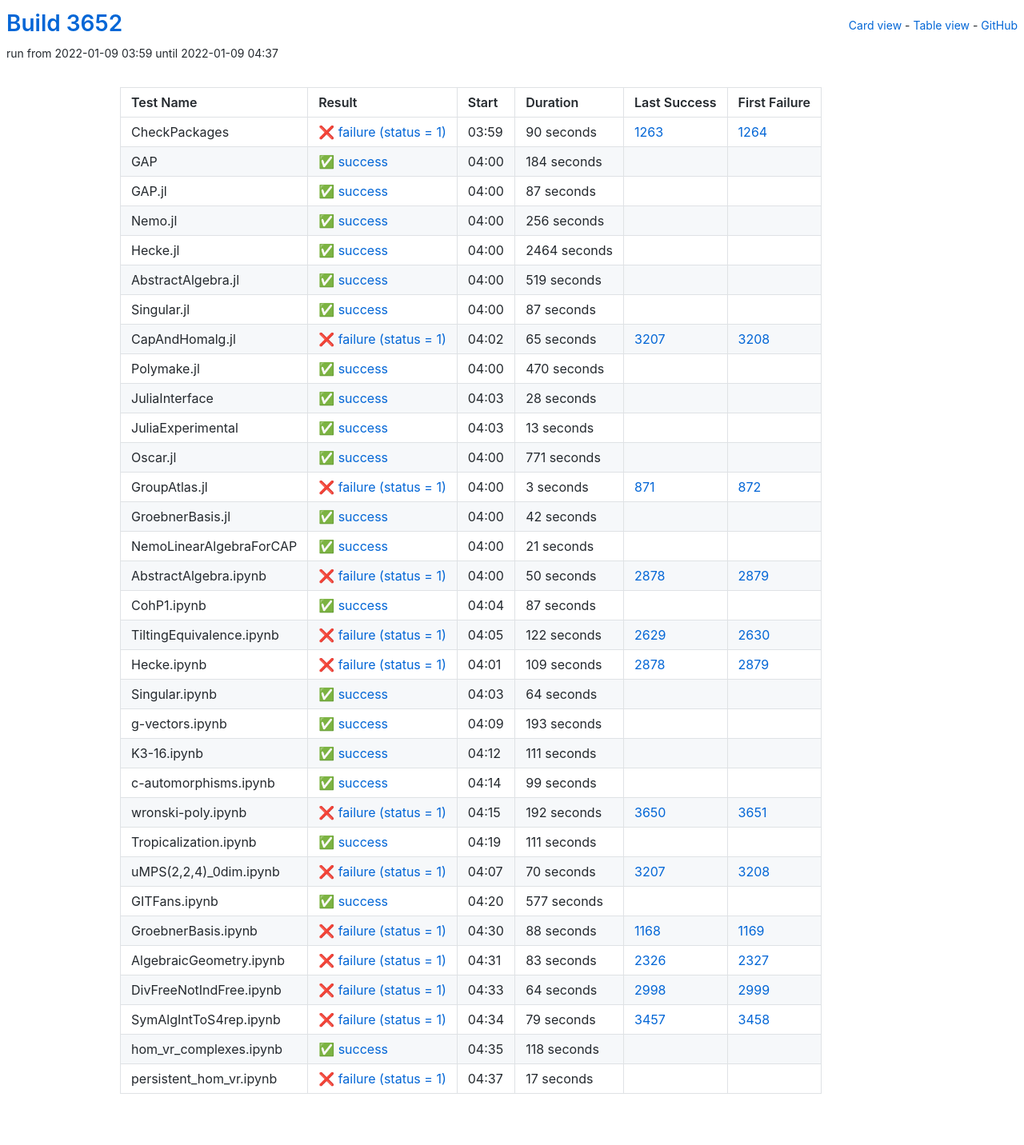
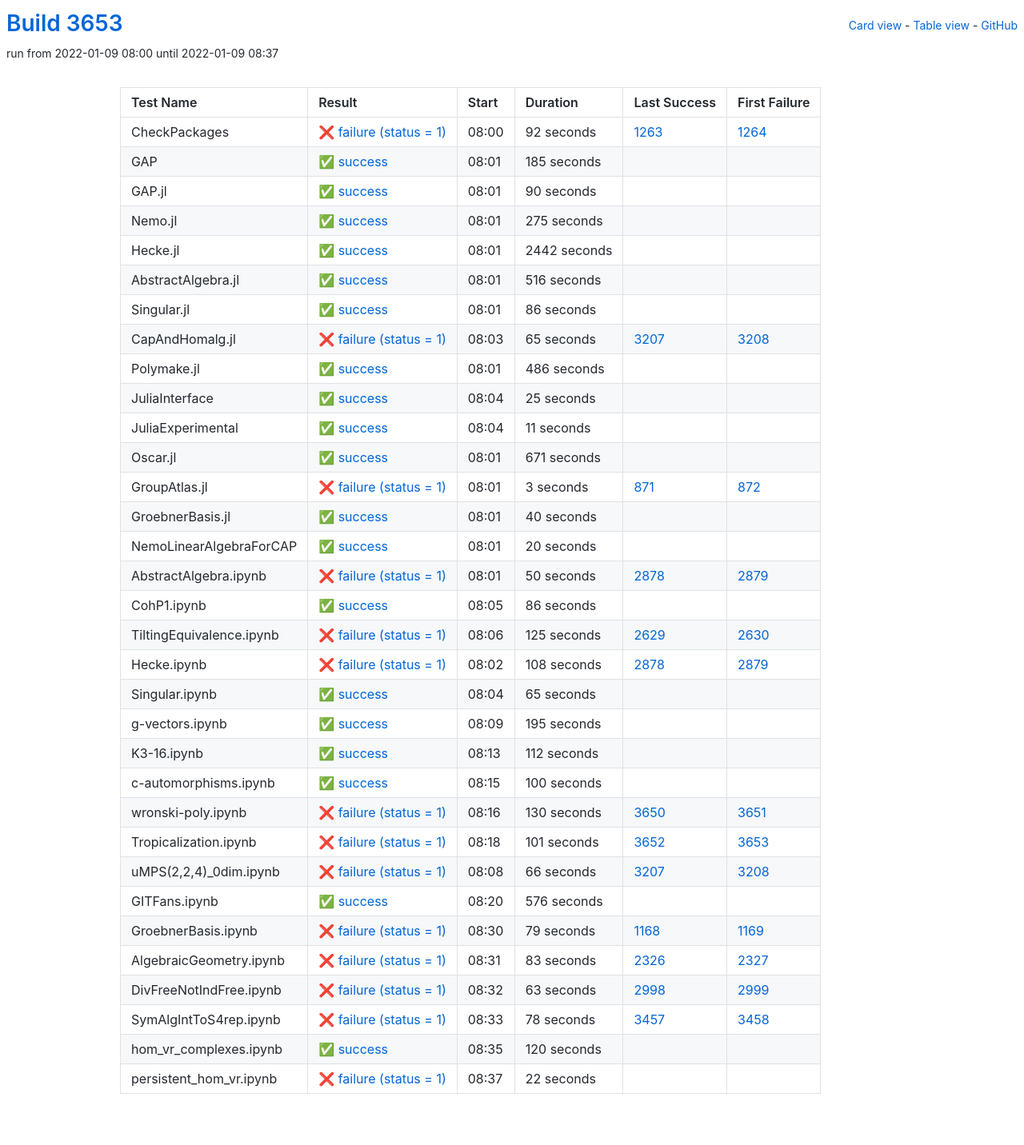
Before and after one commit to oscar-system/oscar-ci-status-stable, a Jekyll site: the page built from table.html, in a window 1280 px wide. Shown: the whole page at 80% size. Built offline with Jekyll 4.4.1, drawn with Linux system fonts in a browser that asks for light colours.

Commit message:
Build #3653

```diff
--- a/_data/ci.yml
+++ b/_data/ci.yml
@@ -1,6 +1,6 @@
 ---
-build: 3652
-build_url: https://oscarci.mathematik.uni-kl.de/job/oscar-stable/3652/
+build: 3653
+build_url: https://oscarci.mathematik.uni-kl.de/job/oscar-stable/3653/
 job: oscar-stable
 organization: oscar-system
 repo: oscar-ci-status-stable
@@ -8,92 +8,92 @@ repourl: https://github.com/oscar-system/oscar-ci-status-stable
 tests:
 - name: CheckPackages
   id: checkpackages
-  log: https://oscarci.mathematik.uni-kl.de/job/oscar-stable/3652/artifact/logs/build-3652/CheckPackages.log
-  start: 2022-01-09 03:59
+  log: https://oscarci.mathematik.uni-kl.de/job/oscar-stable/3653/artifact/logs/build-3653/CheckPackages.log
+  start: 2022-01-09 08:00
   success: false
   exitcode: 1
   status: failure
-  duration: 90
+  duration: 92
   last_success: 1263
   last_success_url: https://oscarci.mathematik.uni-kl.de/job/oscar-stable/1263/
   first_failure: 1264
   first_failure_url: https://oscarci.mathematik.uni-kl.de/job/oscar-stable/1264/
 - name: GAP
   id: gap
-  log: https://oscarci.mathematik.uni-kl.de/job/oscar-stable/3652/artifact/logs/build-3652/GAP.log
-  start: 2022-01-09 04:00
+  log: https://oscarci.mathematik.uni-kl.de/job/oscar-stable/3653/artifact/logs/build-3653/GAP.log
+  start: 2022-01-09 08:01
   success: true
   exitcode: 0
   status: success
-  duration: 184
+  duration: 185
   last_success: false
   last_success_url:
   first_failure: false
   first_failure_url:
 - name: GAP.jl
   id: gap-jl
-  log: https://oscarci.mathematik.uni-kl.de/job/oscar-stable/3652/artifact/logs/build-3652/GAP.jl.log
-  start: 2022-01-09 04:00
+  log: https://oscarci.mathematik.uni-kl.de/job/oscar-stable/3653/artifact/logs/build-3653/GAP.jl.log
+  start: 2022-01-09 08:01
   success: true
   exitcode: 0
   status: success
-  duration: 87
+  duration: 90
   last_success: false
   last_success_url:
   first_failure: false
   first_failure_url:
 - name: Nemo.jl
   id: nemo-jl
-  log: https://oscarci.mathematik.uni-kl.de/job/oscar-stable/3652/artifact/logs/build-3652/Nemo.jl.log
-  start: 2022-01-09 04:00
+  log: https://oscarci.mathematik.uni-kl.de/job/oscar-stable/3653/artifact/logs/build-3653/Nemo.jl.log
+  start: 2022-01-09 08:01
   success: true
   exitcode: 0
   status: success
-  duration: 256
+  duration: 275
   last_success: false
   last_success_url:
   first_failure: false
   first_failure_url:
 - name: Hecke.jl
   id: hecke-jl
-  log: https://oscarci.mathematik.uni-kl.de/job/oscar-stable/3652/artifact/logs/build-3652/Hecke.jl.log
-  start: 2022-01-09 04:00
+  log: https://oscarci.mathematik.uni-kl.de/job/oscar-stable/3653/artifact/logs/build-3653/Hecke.jl.log
+  start: 2022-01-09 08:01
   success: true
   exitcode: 0
   status: success
-  duration: 2464
+  duration: 2442
   last_success: false
   last_success_url:
   first_failure: false
   first_failure_url:
 - name: AbstractAlgebra.jl
   id: abstractalgebra-jl
-  log: https://oscarci.mathematik.uni-kl.de/job/oscar-stable/3652/artifact/logs/build-3652/AbstractAlgebra.jl.log
-  start: 2022-01-09 04:00
+  log: https://oscarci.mathematik.uni-kl.de/job/oscar-stable/3653/artifact/logs/build-3653/AbstractAlgebra.jl.log
+  start: 2022-01-09 08:01
   success: true
   exitcode: 0
   status: success
-  duration: 519
+  duration: 516
   last_success: false
   last_success_url:
   first_failure: false
   first_failure_url:
 - name: Singular.jl
   id: singular-jl
-  log: https://oscarci.mathematik.uni-kl.de/job/oscar-stable/3652/artifact/logs/build-3652/Singular.jl.log
-  start: 2022-01-09 04:00
+  log: https://oscarci.mathematik.uni-kl.de/job/oscar-stable/3653/artifact/logs/build-3653/Singular.jl.log
+  start: 2022-01-09 08:01
   success: true
   exitcode: 0
   status: success
-  duration: 87
+  duration: 86
   last_success: false
   last_success_url:
   first_failure: false
   first_failure_url:
 - name: CapAndHomalg.jl
   id: capandhomalg-jl
-  log: https://oscarci.mathematik.uni-kl.de/job/oscar-stable/3652/artifact/logs/build-3652/CapAndHomalg.jl.log
-  start: 2022-01-09 04:02
+  log: https://oscarci.mathematik.uni-kl.de/job/oscar-stable/3653/artifact/logs/build-3653/CapAndHomalg.jl.log
+  start: 2022-01-09 08:03
   success: false
   exitcode: 1
   status: failure
@@ -104,56 +104,56 @@ tests:
   first_failure_url: https://oscarci.mathematik.uni-kl.de/job/oscar-stable/3208/
 - name: Polymake.jl
   id: polymake-jl
-  log: https://oscarci.mathematik.uni-kl.de/job/oscar-stable/3652/artifact/logs/build-3652/Polymake.jl.log
-  start: 2022-01-09 04:00
+  log: https://oscarci.mathematik.uni-kl.de/job/oscar-stable/3653/artifact/logs/build-3653/Polymake.jl.log
+  start: 2022-01-09 08:01
   success: true
   exitcode: 0
   status: success
-  duration: 470
+  duration: 486
   last_success: false
   last_success_url:
   first_failure: false
   first_failure_url:
 - name: JuliaInterface
   id: juliainterface
-  log: https://oscarci.mathematik.uni-kl.de/job/oscar-stable/3652/artifact/logs/build-3652/JuliaInterface.log
-  start: 2022-01-09 04:03
+  log: https://oscarci.mathematik.uni-kl.de/job/oscar-stable/3653/artifact/logs/build-3653/JuliaInterface.log
+  start: 2022-01-09 08:04
   success: true
   exitcode: 0
   status: success
-  duration: 28
+  duration: 25
   last_success: false
   last_success_url:
   first_failure: false
   first_failure_url:
 - name: JuliaExperimental
   id: juliaexperimental
-  log: https://oscarci.mathematik.uni-kl.de/job/oscar-stable/3652/artifact/logs/build-3652/JuliaExperimental.log
-  start: 2022-01-09 04:03
+  log: https://oscarci.mathematik.uni-kl.de/job/oscar-stable/3653/artifact/logs/build-3653/JuliaExperimental.log
+  start: 2022-01-09 08:04
   success: true
   exitcode: 0
   status: success
-  duration: 13
+  duration: 11
   last_success: false
   last_success_url:
   first_failure: false
   first_failure_url:
 - name: Oscar.jl
   id: oscar-jl
-  log: https://oscarci.mathematik.uni-kl.de/job/oscar-stable/3652/artifact/logs/build-3652/Oscar.jl.log
-  start: 2022-01-09 04:00
+  log: https://oscarci.mathematik.uni-kl.de/job/oscar-stable/3653/artifact/logs/build-3653/Oscar.jl.log
+  start: 2022-01-09 08:01
   success: true
   exitcode: 0
   status: success
-  duration: 771
+  duration: 671
   last_success: false
   last_success_url:
   first_failure: false
   first_failure_url:
 - name: GroupAtlas.jl
   id: groupatlas-jl
-  log: https://oscarci.mathematik.uni-kl.de/job/oscar-stable/3652/artifact/logs/build-3652/GroupAtlas.jl.log
-  start: 2022-01-09 04:00
+  log: https://oscarci.mathematik.uni-kl.de/job/oscar-stable/3653/artifact/logs/build-3653/GroupAtlas.jl.log
+  start: 2022-01-09 08:01
   success: false
   exitcode: 1
   status: failure
@@ -164,32 +164,32 @@ tests:
   first_failure_url: https://oscarci.mathematik.uni-kl.de/job/oscar-stable/872/
 - name: GroebnerBasis.jl
   id: groebnerbasis-jl
-  log: https://oscarci.mathematik.uni-kl.de/job/oscar-stable/3652/artifact/logs/build-3652/GroebnerBasis.jl.log
-  start: 2022-01-09 04:00
+  log: https://oscarci.mathematik.uni-kl.de/job/oscar-stable/3653/artifact/logs/build-3653/GroebnerBasis.jl.log
+  start: 2022-01-09 08:01
   success: true
   exitcode: 0
   status: success
-  duration: 42
+  duration: 40
   last_success: false
   last_success_url:
   first_failure: false
   first_failure_url:
 - name: NemoLinearAlgebraForCAP
   id: nemolinearalgebraforcap
-  log: https://oscarci.mathematik.uni-kl.de/job/oscar-stable/3652/artifact/logs/build-3652/NemoLinearAlgebraForCAP.log
-  start: 2022-01-09 04:00
+  log: https://oscarci.mathematik.uni-kl.de/job/oscar-stable/3653/artifact/logs/build-3653/NemoLinearAlgebraForCAP.log
+  start: 2022-01-09 08:01
   success: true
   exitcode: 0
   status: success
-  duration: 21
+  duration: 20
   last_success: false
   last_success_url:
   first_failure: false
   first_failure_url:
 - name: AbstractAlgebra.ipynb
   id: abstractalgebra-ipynb
-  log: https://oscarci.mathematik.uni-kl.de/job/oscar-stable/3652/artifact/logs/build-3652/AbstractAlgebra.ipynb.log
-  start: 2022-01-09 04:00
+  log: https://oscarci.mathematik.uni-kl.de/job/oscar-stable/3653/artifact/logs/build-3653/AbstractAlgebra.ipynb.log
+  start: 2022-01-09 08:01
   success: false
   exitcode: 1
   status: failure
@@ -200,152 +200,152 @@ tests:
   first_failure_url: https://oscarci.mathematik.uni-kl.de/job/oscar-stable/2879/
 - name: CohP1.ipynb
   id: cohp1-ipynb
-  log: https://oscarci.mathematik.uni-kl.de/job/oscar-stable/3652/artifact/logs/build-3652/CohP1.ipynb.log
-  start: 2022-01-09 04:04
+  log: https://oscarci.mathematik.uni-kl.de/job/oscar-stable/3653/artifact/logs/build-3653/CohP1.ipynb.log
+  start: 2022-01-09 08:05
   success: true
   exitcode: 0
   status: success
-  duration: 87
+  duration: 86
   last_success: false
   last_success_url:
   first_failure: false
   first_failure_url:
 - name: TiltingEquivalence.ipynb
   id: tiltingequivalence-ipynb
-  log: https://oscarci.mathematik.uni-kl.de/job/oscar-stable/3652/artifact/logs/build-3652/TiltingEquivalence.ipynb.log
-  start: 2022-01-09 04:05
+  log: https://oscarci.mathematik.uni-kl.de/job/oscar-stable/3653/artifact/logs/build-3653/TiltingEquivalence.ipynb.log
+  start: 2022-01-09 08:06
   success: false
   exitcode: 1
   status: failure
-  duration: 122
+  duration: 125
   last_success: 2629
   last_success_url: https://oscarci.mathematik.uni-kl.de/job/oscar-stable/2629/
   first_failure: 2630
   first_failure_url: https://oscarci.mathematik.uni-kl.de/job/oscar-stable/2630/
 - name: Hecke.ipynb
   id: hecke-ipynb
-  log: https://oscarci.mathematik.uni-kl.de/job/oscar-stable/3652/artifact/logs/build-3652/Hecke.ipynb.log
-  start: 2022-01-09 04:01
+  log: https://oscarci.mathematik.uni-kl.de/job/oscar-stable/3653/artifact/logs/build-3653/Hecke.ipynb.log
+  start: 2022-01-09 08:02
   success: false
   exitcode: 1
   status: failure
-  duration: 109
+  duration: 108
   last_success: 2878
   last_success_url: https://oscarci.mathematik.uni-kl.de/job/oscar-stable/2878/
   first_failure: 2879
   first_failure_url: https://oscarci.mathematik.uni-kl.de/job/oscar-stable/2879/
 - name: Singular.ipynb
   id: singular-ipynb
-  log: https://oscarci.mathematik.uni-kl.de/job/oscar-stable/3652/artifact/logs/build-3652/Singular.ipynb.log
-  start: 2022-01-09 04:03
+  log: https://oscarci.mathematik.uni-kl.de/job/oscar-stable/3653/artifact/logs/build-3653/Singular.ipynb.log
+  start: 2022-01-09 08:04
   success: true
   exitcode: 0
   status: success
-  duration: 64
+  duration: 65
   last_success: false
   last_success_url:
   first_failure: false
   first_failure_url:
 - name: g-vectors.ipynb
   id: g-vectors-ipynb
-  log: https://oscarci.mathematik.uni-kl.de/job/oscar-stable/3652/artifact/logs/build-3652/g-vectors.ipynb.log
-  start: 2022-01-09 04:09
+  log: https://oscarci.mathematik.uni-kl.de/job/oscar-stable/3653/artifact/logs/build-3653/g-vectors.ipynb.log
+  start: 2022-01-09 08:09
   success: true
   exitcode: 0
   status: success
-  duration: 193
+  duration: 195
   last_success: false
   last_success_url:
   first_failure: false
   first_failure_url:
 - name: K3-16.ipynb
   id: k3-16-ipynb
-  log: https://oscarci.mathematik.uni-kl.de/job/oscar-stable/3652/artifact/logs/build-3652/K3-16.ipynb.log
-  start: 2022-01-09 04:12
+  log: https://oscarci.mathematik.uni-kl.de/job/oscar-stable/3653/artifact/logs/build-3653/K3-16.ipynb.log
+  start: 2022-01-09 08:13
   success: true
   exitcode: 0
   status: success
-  duration: 111
+  duration: 112
   last_success: false
   last_success_url:
   first_failure: false
   first_failure_url:
 - name: c-automorphisms.ipynb
   id: c-automorphisms-ipynb
-  log: https://oscarci.mathematik.uni-kl.de/job/oscar-stable/3652/artifact/logs/build-3652/c-automorphisms.ipynb.log
-  start: 2022-01-09 04:14
+  log: https://oscarci.mathematik.uni-kl.de/job/oscar-stable/3653/artifact/logs/build-3653/c-automorphisms.ipynb.log
+  start: 2022-01-09 08:15
   success: true
   exitcode: 0
   status: success
-  duration: 99
+  duration: 100
   last_success: false
   last_success_url:
   first_failure: false
   first_failure_url:
 - name: wronski-poly.ipynb
   id: wronski-poly-ipynb
-  log: https://oscarci.mathematik.uni-kl.de/job/oscar-stable/3652/artifact/logs/build-3652/wronski-poly.ipynb.log
-  start: 2022-01-09 04:15
+  log: https://oscarci.mathematik.uni-kl.de/job/oscar-stable/3653/artifact/logs/build-3653/wronski-poly.ipynb.log
+  start: 2022-01-09 08:16
   success: false
   exitcode: 1
   status: failure
-  duration: 192
+  duration: 130
   last_success: 3650
   last_success_url: https://oscarci.mathematik.uni-kl.de/job/oscar-stable/3650/
   first_failure: 3651
   first_failure_url: https://oscarci.mathematik.uni-kl.de/job/oscar-stable/3651/
 - name: Tropicalization.ipynb
   id: tropicalization-ipynb
-  log: https://oscarci.mathematik.uni-kl.de/job/oscar-stable/3652/artifact/logs/build-3652/Tropicalization.ipynb.log
-  start: 2022-01-09 04:19
-  success: true
-  exitcode: 0
-  status: success
-  duration: 111
-  last_success: false
-  last_success_url:
-  first_failure: false
-  first_failure_url:
-- name: uMPS(2,2,4)_0dim.ipynb
-  id: umps-2-2-4-0dim-ipynb
-  log: https://oscarci.mathematik.uni-kl.de/job/oscar-stable/3652/artifact/logs/build-3652/uMPS-2-2-4-_0dim.ipynb.log
-  start: 2022-01-09 04:07
+  log: https://oscarci.mathematik.uni-kl.de/job/oscar-stable/3653/artifact/logs/build-3653/Tropicalization.ipynb.log
+  start: 2022-01-09 08:18
   success: false
   exitcode: 1
   status: failure
-  duration: 70
+  duration: 101
+  last_success: 3652
+  last_success_url: https://oscarci.mathematik.uni-kl.de/job/oscar-stable/3652/
+  first_failure: 3653
+  first_failure_url: https://oscarci.mathematik.uni-kl.de/job/oscar-stable/3653/
+- name: uMPS(2,2,4)_0dim.ipynb
+  id: umps-2-2-4-0dim-ipynb
+  log: https://oscarci.mathematik.uni-kl.de/job/oscar-stable/3653/artifact/logs/build-3653/uMPS-2-2-4-_0dim.ipynb.log
+  start: 2022-01-09 08:08
+  success: false
+  exitcode: 1
+  status: failure
+  duration: 66
   last_success: 3207
   last_success_url: https://oscarci.mathematik.uni-kl.de/job/oscar-stable/3207/
   first_failure: 3208
   first_failure_url: https://oscarci.mathematik.uni-kl.de/job/oscar-stable/3208/
 - name: GITFans.ipynb
   id: gitfans-ipynb
-  log: https://oscarci.mathematik.uni-kl.de/job/oscar-stable/3652/artifact/logs/build-3652/GITFans.ipynb.log
-  start: 2022-01-09 04:20
+  log: https://oscarci.mathematik.uni-kl.de/job/oscar-stable/3653/artifact/logs/build-3653/GITFans.ipynb.log
+  start: 2022-01-09 08:20
   success: true
   exitcode: 0
   status: success
-  duration: 577
+  duration: 576
   last_success: false
   last_success_url:
   first_failure: false
   first_failure_url:
 - name: GroebnerBasis.ipynb
   id: groebnerbasis-ipynb
-  log: https://oscarci.mathematik.uni-kl.de/job/oscar-stable/3652/artifact/logs/build-3652/GroebnerBasis.ipynb.log
-  start: 2022-01-09 04:30
+  log: https://oscarci.mathematik.uni-kl.de/job/oscar-stable/3653/artifact/logs/build-3653/GroebnerBasis.ipynb.log
+  start: 2022-01-09 08:30
   success: false
   exitcode: 1
   status: failure
-  duration: 88
+  duration: 79
   last_success: 1168
   last_success_url: https://oscarci.mathematik.uni-kl.de/job/oscar-stable/1168/
   first_failure: 1169
   first_failure_url: https://oscarci.mathematik.uni-kl.de/job/oscar-stable/1169/
 - name: AlgebraicGeometry.ipynb
   id: algebraicgeometry-ipynb
-  log: https://oscarci.mathematik.uni-kl.de/job/oscar-stable/3652/artifact/logs/build-3652/AlgebraicGeometry.ipynb.log
-  start: 2022-01-09 04:31
+  log: https://oscarci.mathematik.uni-kl.de/job/oscar-stable/3653/artifact/logs/build-3653/AlgebraicGeometry.ipynb.log
+  start: 2022-01-09 08:31
   success: false
   exitcode: 1
   status: failure
@@ -356,48 +356,48 @@ tests:
   first_failure_url: https://oscarci.mathematik.uni-kl.de/job/oscar-stable/2327/
 - name: DivFreeNotIndFree.ipynb
   id: divfreenotindfree-ipynb
-  log: https://oscarci.mathematik.uni-kl.de/job/oscar-stable/3652/artifact/logs/build-3652/DivFreeNotIndFree.ipynb.log
-  start: 2022-01-09 04:33
+  log: https://oscarci.mathematik.uni-kl.de/job/oscar-stable/3653/artifact/logs/build-3653/DivFreeNotIndFree.ipynb.log
+  start: 2022-01-09 08:32
   success: false
   exitcode: 1
   status: failure
-  duration: 64
+  duration: 63
   last_success: 2998
   last_success_url: https://oscarci.mathematik.uni-kl.de/job/oscar-stable/2998/
   first_failure: 2999
   first_failure_url: https://oscarci.mathematik.uni-kl.de/job/oscar-stable/2999/
 - name: SymAlgIntToS4rep.ipynb
   id: symalginttos4rep-ipynb
-  log: https://oscarci.mathematik.uni-kl.de/job/oscar-stable/3652/artifact/logs/build-3652/SymAlgIntToS4rep.ipynb.log
-  start: 2022-01-09 04:34
+  log: https://oscarci.mathematik.uni-kl.de/job/oscar-stable/3653/artifact/logs/build-3653/SymAlgIntToS4rep.ipynb.log
+  start: 2022-01-09 08:33
   success: false
   exitcode: 1
   status: failure
-  duration: 79
+  duration: 78
   last_success: 3457
   last_success_url: https://oscarci.mathematik.uni-kl.de/job/oscar-stable/3457/
   first_failure: 3458
   first_failure_url: https://oscarci.mathematik.uni-kl.de/job/oscar-stable/3458/
 - name: hom_vr_complexes.ipynb
   id: hom-vr-complexes-ipynb
-  log: https://oscarci.mathematik.uni-kl.de/job/oscar-stable/3652/artifact/logs/build-3652/hom_vr_complexes.ipynb.log
-  start: 2022-01-09 04:35
+  log: https://oscarci.mathematik.uni-kl.de/job/oscar-stable/3653/artifact/logs/build-3653/hom_vr_complexes.ipynb.log
+  start: 2022-01-09 08:35
   success: true
   exitcode: 0
   status: success
-  duration: 118
+  duration: 120
   last_success: false
   last_success_url:
   first_failure: false
   first_failure_url:
 - name: persistent_hom_vr.ipynb
   id: persistent-hom-vr-ipynb
-  log: https://oscarci.mathematik.uni-kl.de/job/oscar-stable/3652/artifact/logs/build-3652/persistent_hom_vr.ipynb.log
-  start: 2022-01-09 04:37
+  log: https://oscarci.mathematik.uni-kl.de/job/oscar-stable/3653/artifact/logs/build-3653/persistent_hom_vr.ipynb.log
+  start: 2022-01-09 08:37
   success: false
   exitcode: 1
   status: failure
-  duration: 17
+  duration: 22
   last_success: false
   last_success_url:
   first_failure: false
```
Also changed, not shown: README.md.
